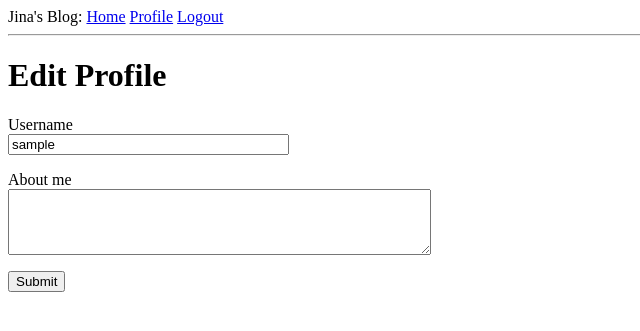
After one commit to JinaZhu/blog, a Flask app: page /edit_profile in a window 1280 px wide. The commit adds this page. Shown: the top 331 px of the page, without its empty margins (0-640 px from the left). Run offline with Flask 2, Linux system fonts and the light colour scheme; the visitor is signed in with stand-in values (Sample User, id 1); data comes from the database, SQL or seed files in the repository; both versions use the stored data as it was after the commit.

Commit message:
create profile page and enable edits of user information

```diff
--- a/app/forms.py
+++ b/app/forms.py
@@ -1,6 +1,6 @@
 from flask_wtf import FlaskForm
-from wtforms import StringField, PasswordField, BooleanField, SubmitField
-from wtforms.validators import ValidationError, DataRequired, Email, EqualTo
+from wtforms import StringField, PasswordField, BooleanField, SubmitField, TextAreaField
+from wtforms.validators import ValidationError, DataRequired, Email, EqualTo, Length
 from app.models import User
 
 class LoginForm(FlaskForm):
@@ -26,3 +26,8 @@ class RegistrationForm(FlaskForm):
         user = User.query.filter_by(email=email.data).first()
         if user is not None:
             raise ValidationError('Please use a different email address.')
+
+class EditProfileForm(FlaskForm):
+    username = StringField('Username', validators=[DataRequired()])
+    about_me = TextAreaField('About me', validators=[Length(min=0, max=140)])
+    submit = SubmitField('Submit')
--- a/app/models.py
+++ b/app/models.py
@@ -3,6 +3,7 @@ from datetime import datetime
 from werkzeug.security import generate_password_hash, check_password_hash
 from flask_login import UserMixin
 from app import login
+from hashlib import md5
 
 @login.user_loader
 def load_user(id):
@@ -14,12 +15,20 @@ class User(UserMixin, db.Model):
     email = db.Column(db.String(120), index=True, unique=True)
     password_hash = db.Column(db.String(128))
     posts = db.relationship('Post', backref='author', lazy='dynamic')
+    about_me = db.Column(db.String(140))
+    last_seen = db.Column(db.DateTime, default=datetime.utcnow)
 
     def set_password(self, password):
         self.password_hash = generate_password_hash(password)
 
     def check_password(self, password):
         return check_password_hash(self.password_hash, password)
+
+    def avatar(self, size):
+        digest = md5(self.email.lower().encode('utf-8')).hexdigest()
+        return 'https://www.gravatar.com/avatar/{}?d=identicon&s={}'.format(
+            digest, size)
+
 
     def __repr__(self):
         return '<User {}>'.format(self.username)
--- a/app/routes.py
+++ b/app/routes.py
@@ -1,16 +1,22 @@
 from app import app, db
 from flask import render_template, flash, redirect, url_for, request
-from app.forms import LoginForm, RegistrationForm
+from app.forms import LoginForm, RegistrationForm, EditProfileForm
 from flask_login import current_user, login_user, logout_user, login_required
 from app.models import User
 from werkzeug.urls import url_parse
+from datetime import datetime
 
+
+@app.before_request
+def before_request():
+    if current_user.is_authenticated:
+        current_user.last_seen = datetime.utcnow()
+        db.session.commit()
 
 @app.route('/')
 @app.route('/index')
 @login_required
 def index():
-    user = {'username': 'Jina'}
     posts = [
         {
             'author': {'username': 'John'},
@@ -58,3 +64,29 @@ def register():
         flash('Congratulations, you are now a registered user!')
         return redirect(url_for('login'))
     return render_template('register.html', title='Register', form=form)
+
+@app.route('/user/<username>')
+@login_required
+def user(username):
+    user = User.query.filter_by(username=username).first_or_404()
+    posts = [
+        {'author': user, 'body': 'Test post #1'},
+        {'author': user, 'body': 'Test post #2'}
+        ]
+    return render_template('user.html', user=user, posts=posts)
+
+@app.route('/edit_profile', methods=['GET', 'POST'])
+@login_required
+def edit_profile():
+    form = EditProfileForm()
+    if form.validate_on_submit():
+        current_user.username = form.username.data
+        current_user.about_me = form.about_me.data
+        db.session.commit()
+        flash('Your changes have been saved')
+        return redirect(url_for('edit_profile'))
+    elif request.method == "GET":
+        form.username.data = current_user.username
+        form.about_me.data = current_user.about_me
+    return render_template('edit_profile.html', title='Edit Profile',
+                           form=form)
--- /dev/null
+++ b/app/templates/_post.html
@@ -0,0 +1,6 @@
+<table>
+  <tr valign="top">
+    <td><img src="{{ post.author.avatar(36) }}" /></td>
+    <td>{{ post.author.username }} says:<br />{{ post.body }}</td>
+  </tr>
+</table>
--- a/app/templates/base.html
+++ b/app/templates/base.html
@@ -13,6 +13,7 @@
       {% if current_user.is_anonymous %}
       <a href={{ url_for('login') }}>Login</a>
       {% else %}
+      <a href="{{ url_for('user', username=current_user.username) }}">Profile</a>
       <a href="{{ url_for('logout') }}">Logout</a>
       {% endif %}
     </div>
--- /dev/null
+++ b/app/templates/edit_profile.html
@@ -0,0 +1,21 @@
+{% extends "base.html" %} {% block content %}
+<h1>Edit Profile</h1>
+<form action="" method="post">
+  {{ form.hidden_tag() }}
+  <p>
+    {{ form.username.label }}<br />
+    {{ form.username(size=32) }}<br />
+    {% for error in form.username.errors %}
+    <span style="color: red">[{{ error }}]</span>
+    {% endfor %}
+  </p>
+  <p>
+    {{ form.about_me.label }}<br />
+    {{ form.about_me(cols=50, rows=4) }}<br />
+    {% for error in form.about_me.errors %}
+    <span style="color: red">[{{ error }}]</span>
+    {% endfor %}
+  </p>
+  <p>{{ form.submit() }}</p>
+</form>
+{% endblock %}
```
Also changed, not shown: app/templates/user.html (added, +18 -0 lines), migrations/versions/d88b1b9d3850_new_fields_in_user_model.py (added, +30 -0 lines), app.db.
